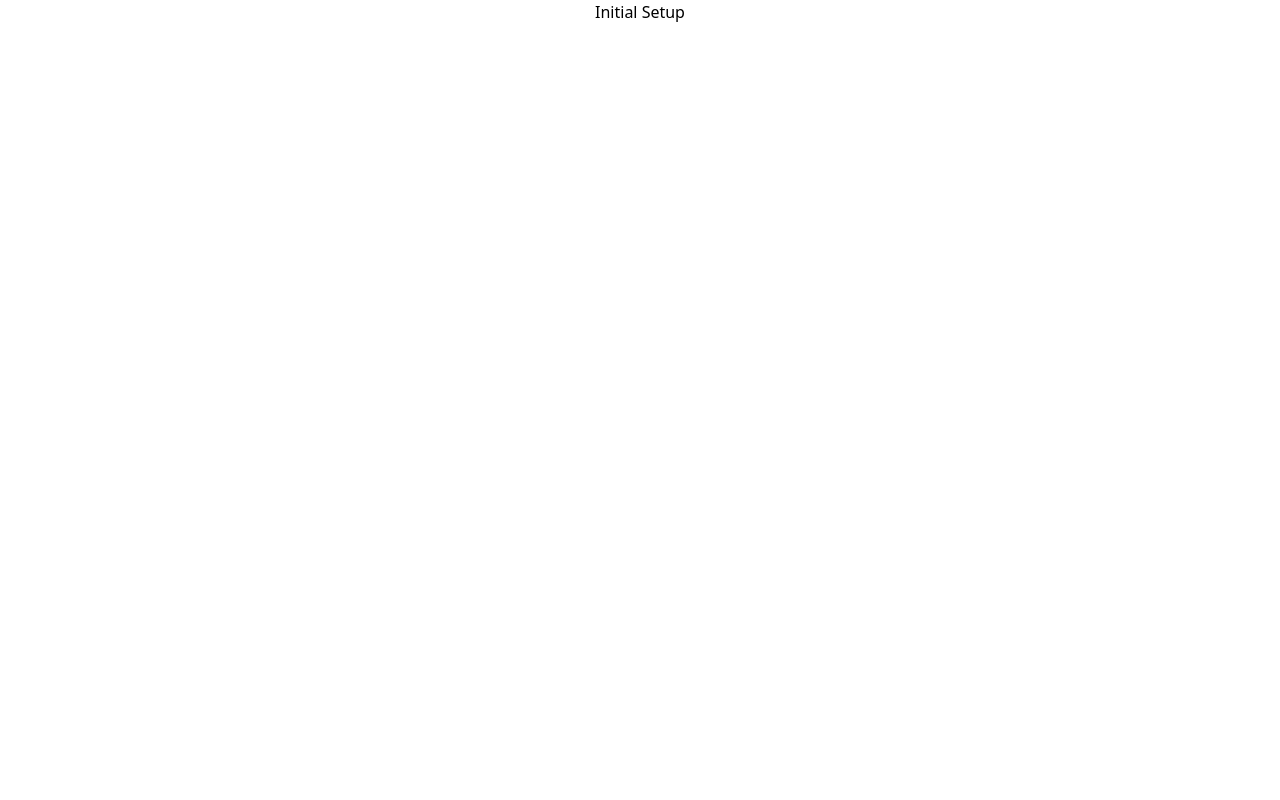
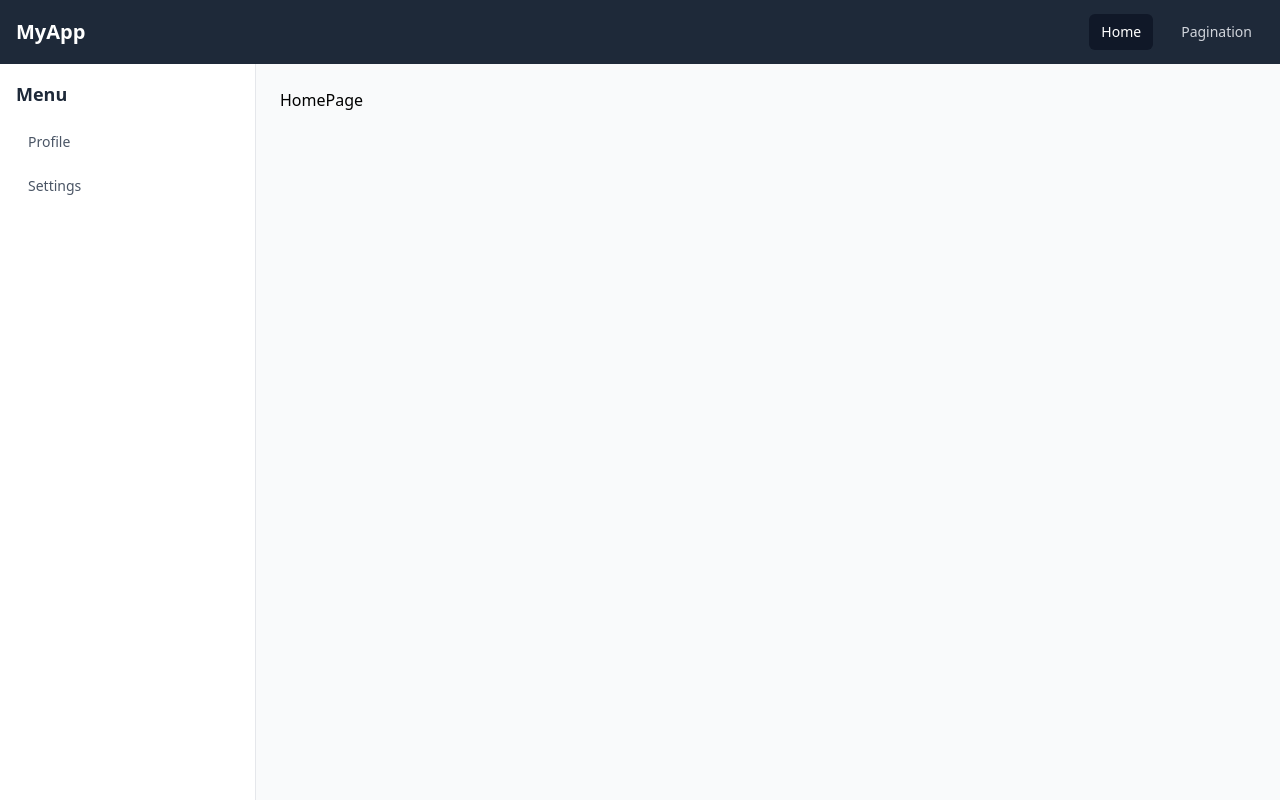
Before and after one commit to PandeyRajnish/machine-coding-interview-react, a React (Vite) app: page / in a window 1280 px wide. Built offline with nearby package versions, Linux system fonts and the light colour scheme.

Commit message:
add routing and layout components with navigation structure

```diff
--- a/package.json
+++ b/package.json
@@ -13,6 +13,7 @@
     "@tailwindcss/vite": "^4.1.3",
     "react": "^19.0.0",
     "react-dom": "^19.0.0",
+    "react-router-dom": "^7.5.0",
     "tailwindcss": "^4.1.3"
   },
   "devDependencies": {
--- a/src/App.jsx
+++ b/src/App.jsx
@@ -1,9 +1,21 @@
-function App() {
+import { BrowserRouter as Router, Routes, Route } from 'react-router-dom';
+import Layout from './components/layout/Layout';
+import HomePage from './pages/HomePage';
+import ProfilePage from './pages/ProfilePage';
+import SettingsPage from './pages/SettingsPage';
+import Pagination from './pages/Pagination';
+
+export default function App() {
   return (
-    <>
-      <div className="flex justify-center">Initial Setup</div>
-    </>
+    <Router>
+      <Routes>
+        <Route path="/" element={<Layout />}>
+          <Route index element={<HomePage />} />
+          <Route path="pagination" element={<Pagination />} />
+          <Route path="profile" element={<ProfilePage />} />
+          <Route path="settings" element={<SettingsPage />} />
+        </Route>
+      </Routes>
+    </Router>
   );
 }
-
-export default App;
--- /dev/null
+++ b/src/components/layout/Layout.jsx
@@ -0,0 +1,17 @@
+import { Outlet } from 'react-router-dom';
+import Navbar from './Navbar';
+import Sidebar from './Sidebar';
+
+export default function Layout() {
+  return (
+    <div className="flex flex-col h-screen">
+      <Navbar />
+      <div className="flex flex-1 overflow-hidden">
+        <Sidebar />
+        <main className="flex-1 p-6 overflow-auto bg-gray-50">
+          <Outlet />
+        </main>
+      </div>
+    </div>
+  );
+}
--- /dev/null
+++ b/src/components/layout/Navbar.jsx
@@ -0,0 +1,38 @@
+import { Link, useLocation } from 'react-router-dom';
+import navData from '../../data/navigation.json';
+
+export default function Navbar() {
+  const { pathname } = useLocation();
+
+  return (
+    <nav className="bg-gray-800 text-white shadow-lg">
+      <div className="container mx-auto px-4">
+        <div className="flex justify-between items-center h-16">
+          <Link to="/" className="text-xl font-bold">
+            MyApp
+          </Link>
+
+          <div className="flex space-x-4">
+            {navData.navbarItems.map((item) => (
+              <Link
+                key={item.path}
+                to={item.path}
+                className={`px-3 py-2 rounded-md text-sm font-medium ${
+                  (
+                    item.exact
+                      ? pathname === item.path
+                      : pathname.startsWith(item.path)
+                  )
+                    ? 'bg-gray-900 text-white'
+                    : 'text-gray-300 hover:bg-gray-700 hover:text-white'
+                }`}
+              >
+                {item.label}
+              </Link>
+            ))}
+          </div>
+        </div>
+      </div>
+    </nav>
+  );
+}
--- /dev/null
+++ b/src/components/layout/Sidebar.jsx
@@ -0,0 +1,29 @@
+import { Link, useLocation } from 'react-router-dom';
+import navData from '../../data/navigation.json';
+
+export default function Sidebar() {
+  const { pathname } = useLocation();
+
+  return (
+    <div className="w-64 bg-white border-r border-gray-200 h-full">
+      <div className="p-4">
+        <h2 className="text-lg font-semibold text-gray-800 mb-4">Menu</h2>
+        <nav className="space-y-2">
+          {navData.sidebarItems.map((item) => (
+            <Link
+              key={item.path}
+              to={item.path}
+              className={`block px-3 py-2 rounded-md text-sm ${
+                pathname.startsWith(item.path)
+                  ? 'bg-blue-50 text-blue-600 font-medium'
+                  : 'text-gray-600 hover:bg-gray-100'
+              }`}
+            >
+              {item.label}
+            </Link>
+          ))}
+        </nav>
+      </div>
+    </div>
+  );
+}
--- /dev/null
+++ b/src/data/navigation.json
@@ -0,0 +1,23 @@
+{
+  "navbarItems": [
+    {
+      "path": "/",
+      "label": "Home",
+      "exact": true
+    },
+    {
+      "path": "/pagination",
+      "label": "Pagination"
+    }
+  ],
+  "sidebarItems": [
+    {
+      "path": "/profile",
+      "label": "Profile"
+    },
+    {
+      "path": "/settings",
+      "label": "Settings"
+    }
+  ]
+}
--- /dev/null
+++ b/src/pages/HomePage.jsx
@@ -0,0 +1,11 @@
+import React from 'react'
+
+const HomePage = () => {
+  return (
+    <div>
+      HomePage
+    </div>
+  )
+}
+
+export default HomePage
--- /dev/null
+++ b/src/pages/Pagination.jsx
@@ -0,0 +1,11 @@
+import React from 'react'
+
+const Pagination = () => {
+  return (
+    <div>
+      Pagination
+    </div>
+  )
+}
+
+export default Pagination
--- /dev/null
+++ b/src/pages/ProfilePage.jsx
@@ -0,0 +1,11 @@
+import React from 'react'
+
+const ProfilePage = () => {
+  return (
+    <div>
+      Profile Page
+    </div>
+  )
+}
+
+export default ProfilePage
--- /dev/null
+++ b/src/pages/SettingsPage.jsx
@@ -0,0 +1,11 @@
+import React from 'react'
+
+const SettingsPage = () => {
+  return (
+    <div>
+      Settings Page
+    </div>
+  )
+}
+
+export default SettingsPage
```
Also changed, not shown: 1 other file (tests, documents, lock files or other folders).
